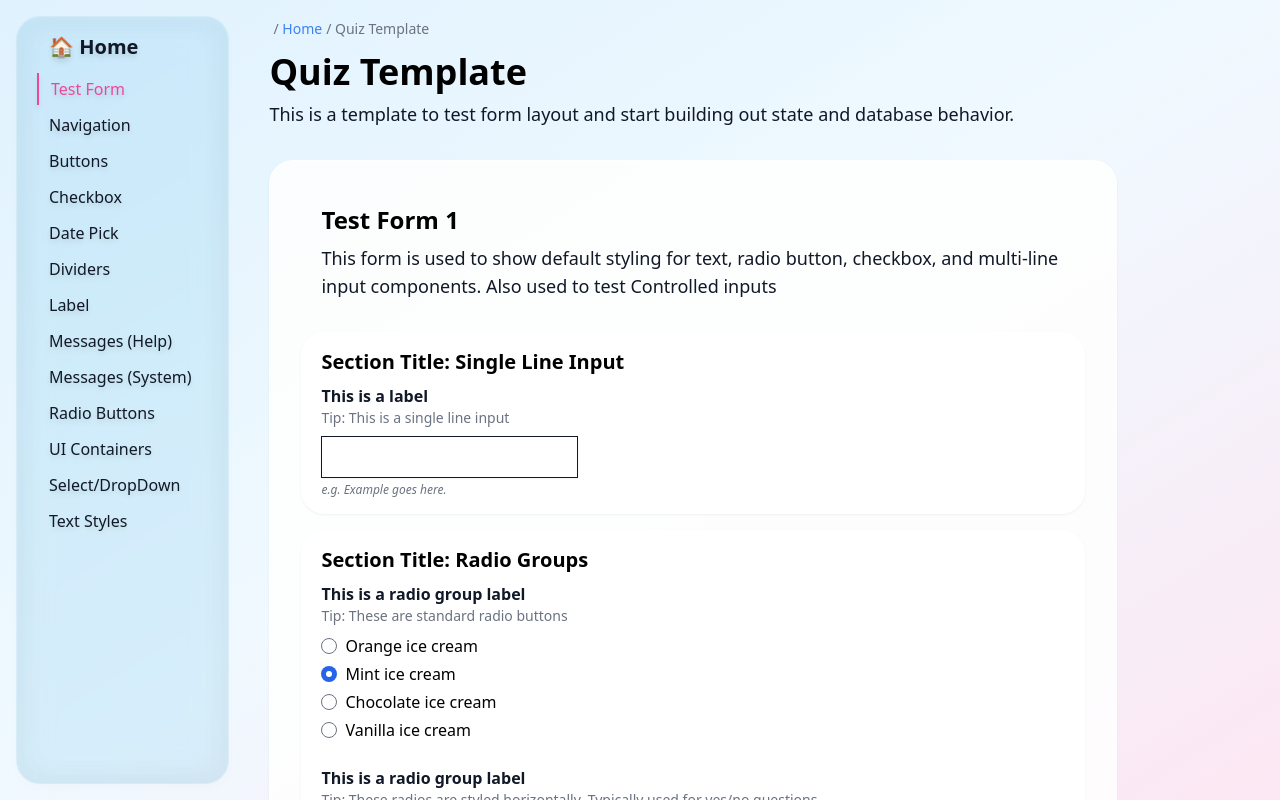
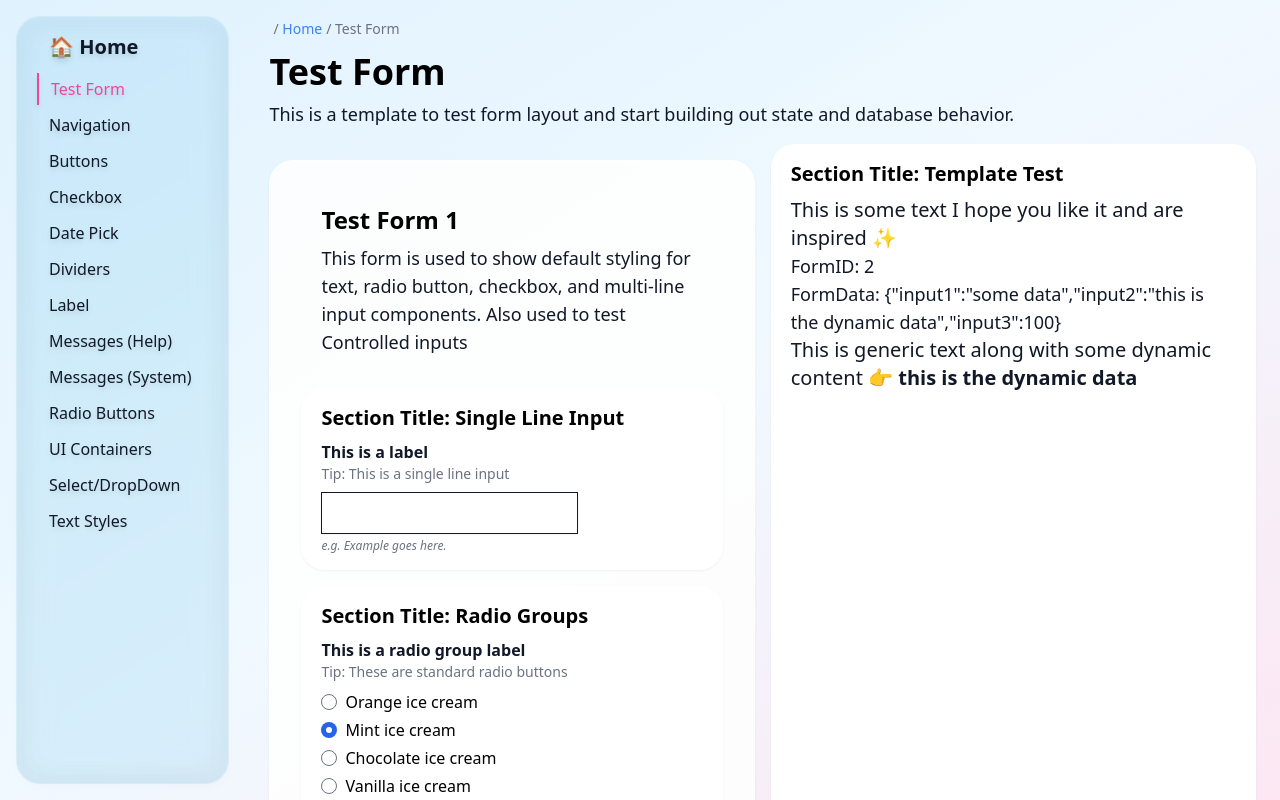
Before and after one commit to tayv/Project-Bubblegum, a Next.js app: page /forms/test-form in a window 1280 px wide. Built offline with nearby package versions, Linux system fonts and the light colour scheme.

Commit message:
Test Form now two columns
To make form data section more visible

```diff
--- a/components/controlled-wrappers/WrapperTextArea.tsx
+++ b/components/controlled-wrappers/WrapperTextArea.tsx
@@ -1,5 +1,5 @@
 import React, { FC } from 'react'
-import { TextArea, TextAreaProps } from '@components/atoms/TextArea'
+import { TextArea, TextAreaProps } from '@components/atoms/Textarea'
 import { Controller } from 'react-hook-form'
 
 const WrapperTextArea: FC<TextAreaProps> = ({
--- a/components/layout/LayoutContainerSide.tsx
+++ b/components/layout/LayoutContainerSide.tsx
@@ -23,7 +23,7 @@ const LayoutContainerSide = ({children}: any) => {
           {title: "Text Styles", path: "/forms/text-styles-article"},
         ]} />
         <main className="w-full overflow-y-scroll pt-1">
-         <div className="block max-w-4xl px-6 py-3">{children}</div>
+         <div className="block px-6 py-3">{children}</div>
         </main>
      </div>
     </div>
--- a/pages/forms/test-form.tsx
+++ b/pages/forms/test-form.tsx
@@ -25,13 +25,13 @@ const crumbs = [
     path: "/",
     currentPg: false,
   }, {
-    text: "Quiz Template",
+    text: "Test Form",
     path: "/",
     currentPg: true,
   }
 ]
 
-const QuizTemplate: FC = () => {
+const TestForm: FC = () => {
 
   // Setup initial state
   const [docValue, setDocValue] = useState({docID: 1, formData: {}})
@@ -141,9 +141,10 @@ const QuizTemplate: FC = () => {
   <>
     <LayoutContainerSide>
       <Breadcrumbs crumbs={crumbs} />
-      <Heading text="Quiz Template" size="h1" type="primary"/>
+      <Heading text="Test Form" size="h1" type="primary"/>
       <Paragraph text="This is a template to test form layout and start building out state and database behavior." size="standard" type="primary" />
 
+      <div className="grid grid-cols-1 sm:grid-cols-2 gap-4 w-full xl:max-w-1400">
         <form className="py-3 px-8 my-8 rounded-3xl bg-white/90 drop-shadow-sm " onSubmit={ onSubmit }>
           <Section id="intro" style="blank">
             <Heading text="Test Form 1" size="h2" type="primary"/>
@@ -390,13 +391,14 @@ const QuizTemplate: FC = () => {
           <br/>
         </form>
 
+
       { /*TEMPLATE TEST SECTION START --------------------------------------------- */}
       <Section id="templateTest" style="standard">
         <Heading text="Section Title: Template Test" size="h3" type="primary"/>
         <TemplateGeneric location="b" docID={2} formData={ { input1: "some data", input2: "this is the dynamic data", input3: 100 } } />
-
       </Section>
 
+      </div>
       { /*TEMPLATE TEST SECTION END --------------------------------------------- */}
 
 
@@ -405,4 +407,4 @@ const QuizTemplate: FC = () => {
   </>
   )
 }
-export default QuizTemplate
+export default TestForm
```
Lines whose indentation alone changed are shown as unchanged.
